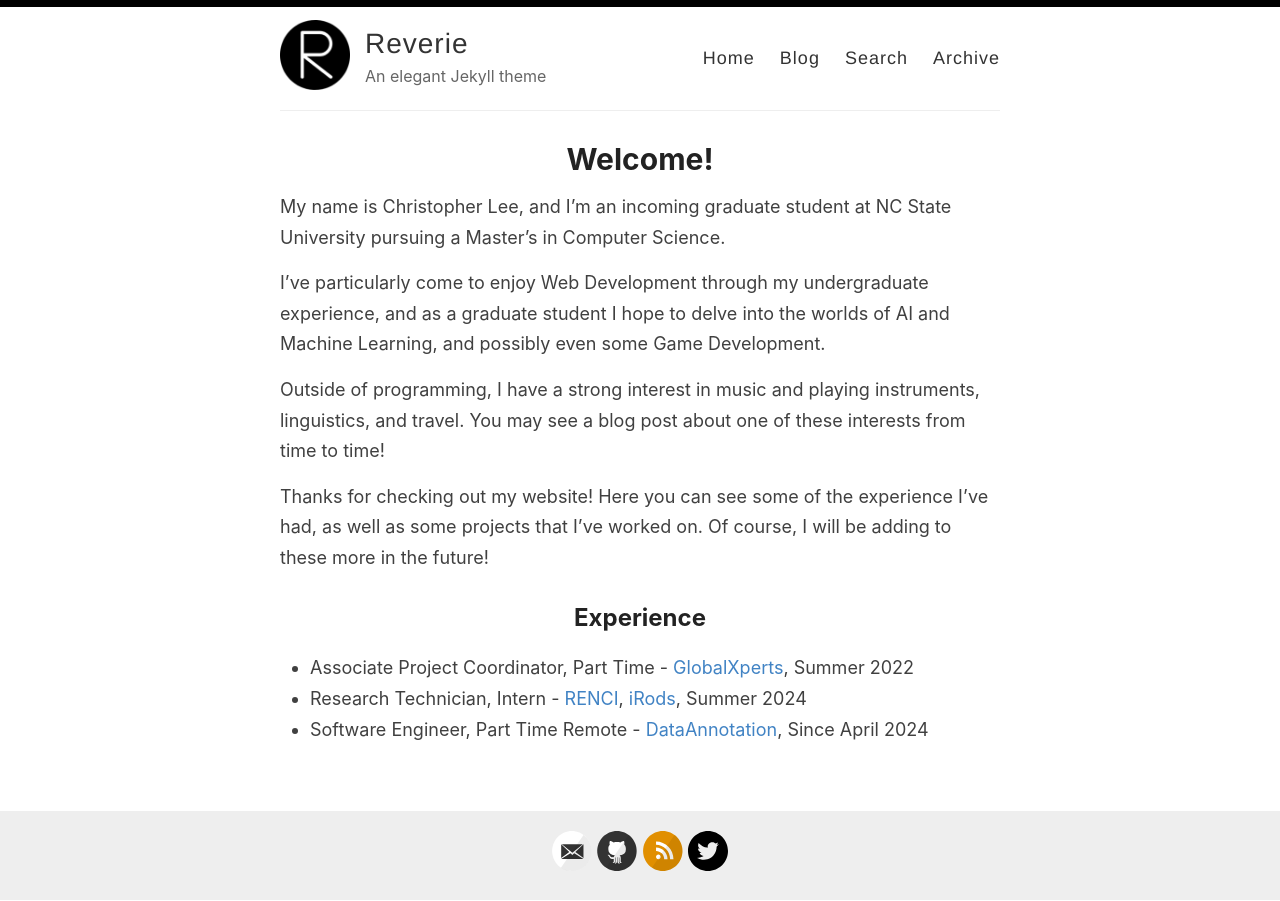
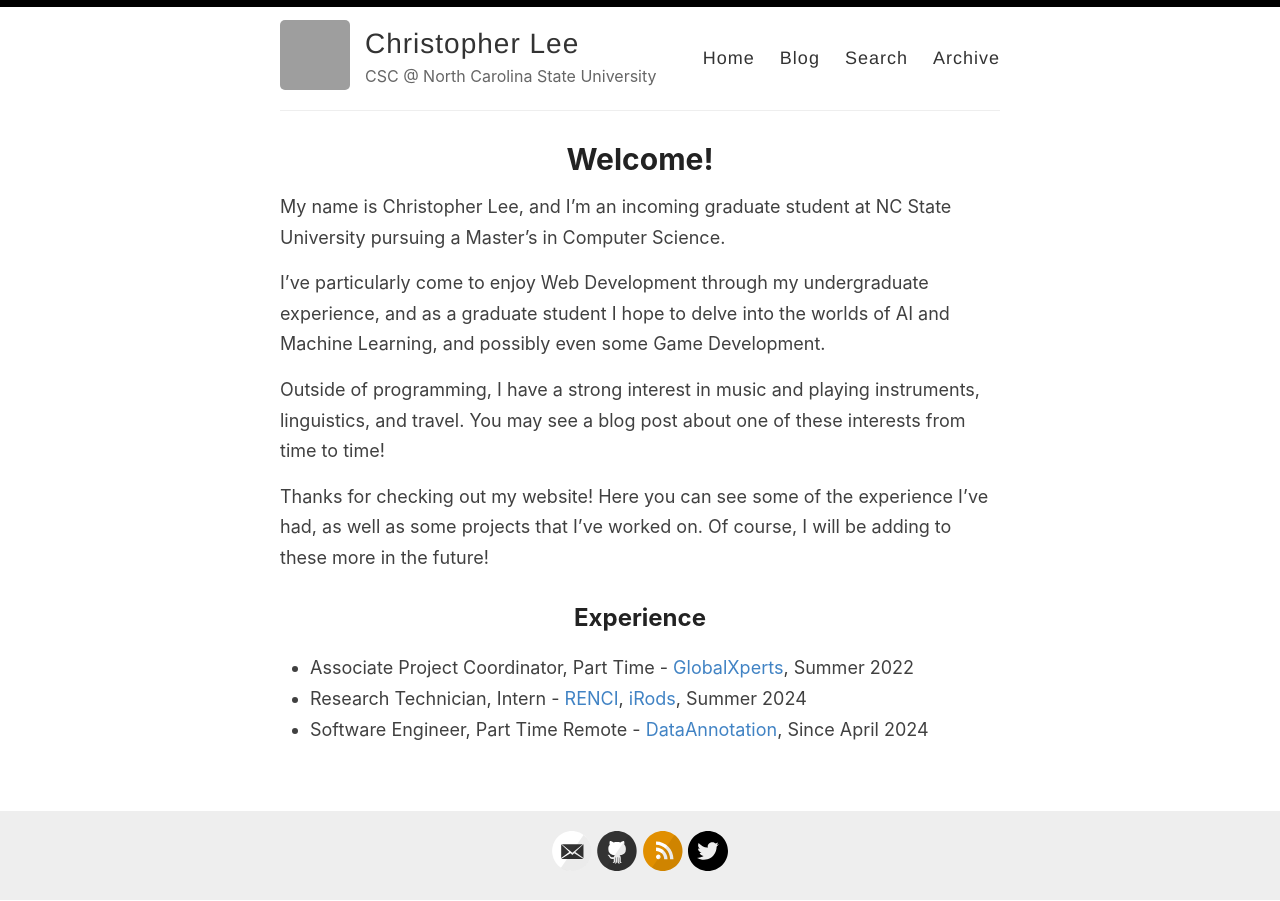
Before and after one commit to Ramen-Noodle/ramen-noodle.github.io, a Jekyll site: the page built from _pages/home.md, in a window 1280 px wide. Built offline with Jekyll 4.4.1, drawn with Linux system fonts in a browser that asks for light colours; grey boxes are pictures that could not be loaded.

Commit message:
Updated page header

```diff
--- a/_config.yml
+++ b/_config.yml
@@ -3,16 +3,16 @@
 #
 
 # Name of your site (displayed in the header)
-name: Reverie
+name: Christopher Lee
 
 # Name of the author
 author: Christopher Lee
 
 # Short bio or description (displayed in the header)
-description: An elegant Jekyll theme
+description: CSC @ North Carolina State University
 
 # URL of your avatar or profile pic (you could use your GitHub profile pic)
-avatar: /images/reverie.png
+avatar: /images/portrait.jpg
 
 #
 # Flags below are optional
@@ -85,6 +85,7 @@ plugins:
   - jekyll-sitemap # Create a sitemap using the official Jekyll sitemap gem
   - jekyll-feed # Create an Atom feed using the official Jekyll feed gem
   - jekyll-seo-tag
+  - jekyll-paginate
 
 include: ['_pages']
 
--- a/_pages/home.md
+++ b/_pages/home.md
@@ -15,6 +15,6 @@ Thanks for checking out my website! Here you can see some of the experience I've
 
 ## Experience
 
-- Associate Project Coordinator, Part Time - [GlobalXperts](https://www.globalxperts.net/), Summer 2022
-- Research Technician, Intern - [RENCI](https://renci.org/), [iRods](https://irods.org/), Summer 2024
-- Software Engineer, Part Time Remote - [DataAnnotation](https://www.dataannotation.tech/generalist?worker_source=G&utm_source=google&utm_medium=display&utm_campaign=20429741244&utm_adgroup=153008825238&utm_content=668966805731&gad_source=1&gad_campaignid=20429741244&gbraid=0AAAAAqBNCsVbePfEDToIBaWNpFk53EFUy&gclid=CjwKCAjw_pDBBhBMEiwAmY02NiUKxnLZZ3d0EHTSImrwqryV8_2rdSkCBj7vmBZbfuG1QfrxKsx83hoCrooQAvD_BwE), Since April 2024
+- Associate Project Coordinator, Part Time - [GlobalXperts](https://www.globalxperts.net/){:target="_blank"}, Summer 2022
+- Research Technician, Intern - [RENCI](https://renci.org/), [iRods](https://irods.org/){:target="_blank"}, Summer 2024
+- Software Engineer, Part Time Remote - [DataAnnotation](https://www.dataannotation.tech/generalist?worker_source=G&utm_source=google&utm_medium=display&utm_campaign=20429741244&utm_adgroup=153008825238&utm_content=668966805731&gad_source=1&gad_campaignid=20429741244&gbraid=0AAAAAqBNCsVbePfEDToIBaWNpFk53EFUy&gclid=CjwKCAjw_pDBBhBMEiwAmY02NiUKxnLZZ3d0EHTSImrwqryV8_2rdSkCBj7vmBZbfuG1QfrxKsx83hoCrooQAvD_BwE){:target="_blank"}, Since April 2024
```
Also changed, not shown: 1 other file.
